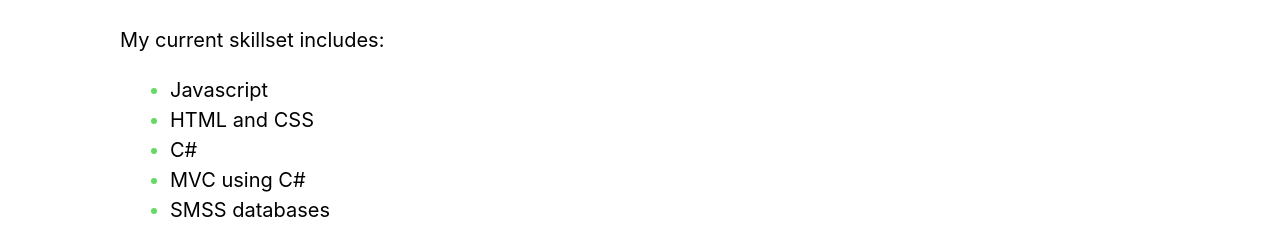
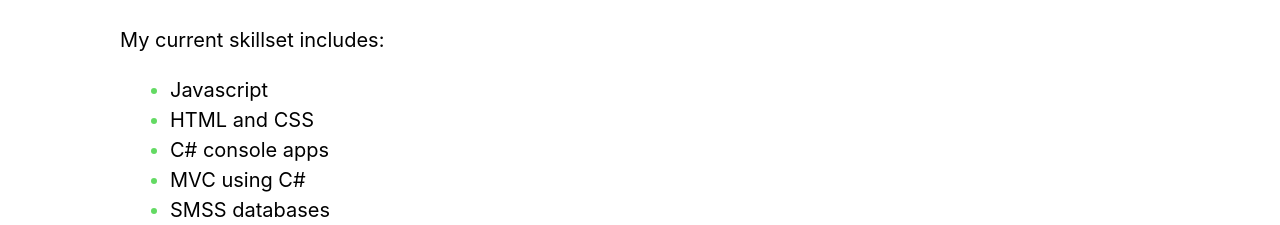
Before and after one commit to lb-gitcode/my_portfolio, a plain HTML site: page index.html in a window 1280 px wide. Shown: the part 1040-1265 px from the top of the page. Drawn offline with Linux system fonts and the light colour scheme.

Commit message:
Specified C# skills

```diff
--- a/index.html
+++ b/index.html
@@ -51,7 +51,7 @@
           <ul>
             <li>Javascript</li>
             <li>HTML and CSS</li>
-            <li>C#</li>
+            <li>C# console apps</li>
             <li>MVC using C#</li>
             <li>SMSS databases</li>
           </ul>
```
